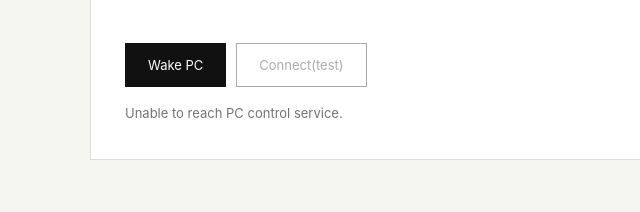
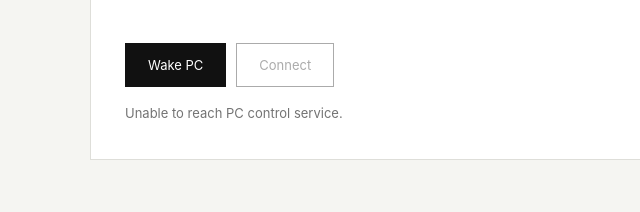
Before and after one commit to 9f2b7vyw4p-del/Pc-Website, a website: page frontend/index.html in a window 1280 px wide. Shown: the part 610-822 px from the top of the page, 0-640 px from the left. Drawn offline with Linux system fonts and the light colour scheme; no server answers.

Commit message:
Update button text from 'Connect(test)' to 'Connect' frontend

```diff
--- a/frontend/index.html
+++ b/frontend/index.html
@@ -66,7 +66,7 @@
                 </button>
 
                 <button id="connect-button" class="secondary" disabled>
-                    Connect(test)
+                    Connect
                 </button>
             </div>
 
```
